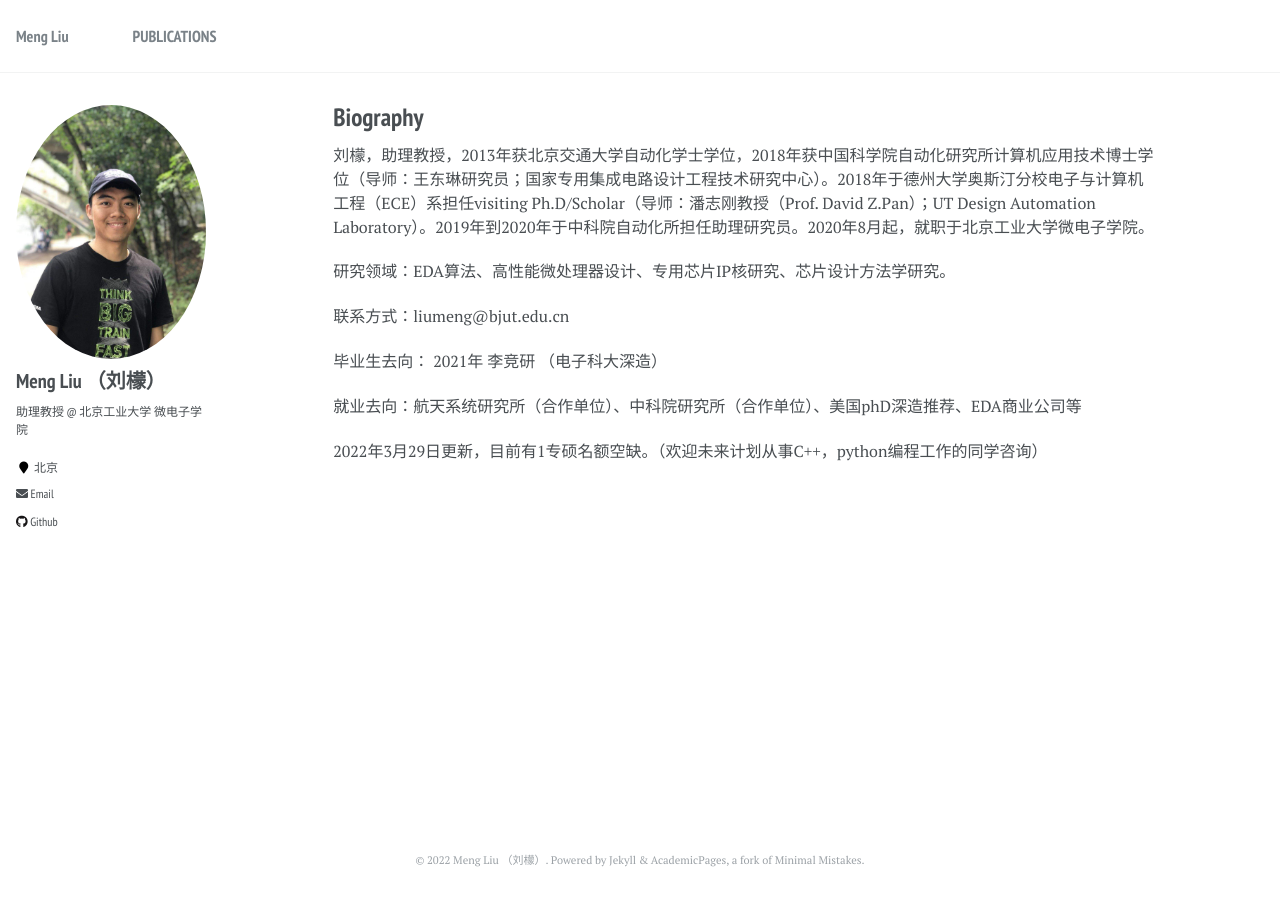
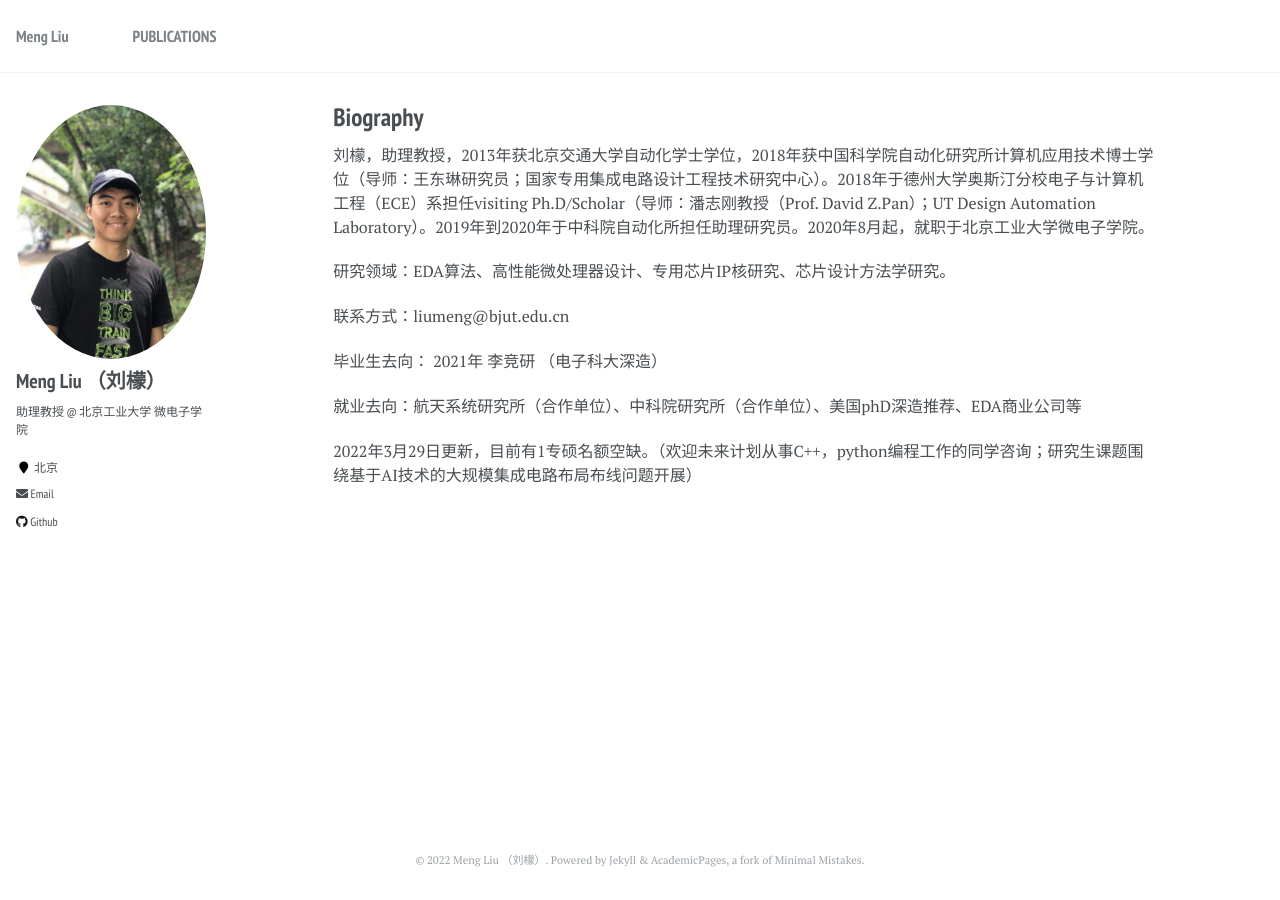
Before and after one commit to liumengbjut/liumengbjut.github.io, a Jekyll site: the page built from _pages/about.md, in a window 1280 px wide. Built offline with Jekyll 4.4.1, drawn with Linux system fonts in a browser that asks for light colours.

Commit message:
Update about.md

```diff
--- a/_pages/about.md
+++ b/_pages/about.md
@@ -21,4 +21,4 @@ redirect_from:
 
 就业去向：航天系统研究所（合作单位）、中科院研究所（合作单位）、美国phD深造推荐、EDA商业公司等
 
-2022年3月29日更新，目前有1专硕名额空缺。（欢迎未来计划从事C++，python编程工作的同学咨询）
+2022年3月29日更新，目前有1专硕名额空缺。（欢迎未来计划从事C++，python编程工作的同学咨询；研究生课题围绕基于AI技术的大规模集成电路布局布线问题开展）
```
